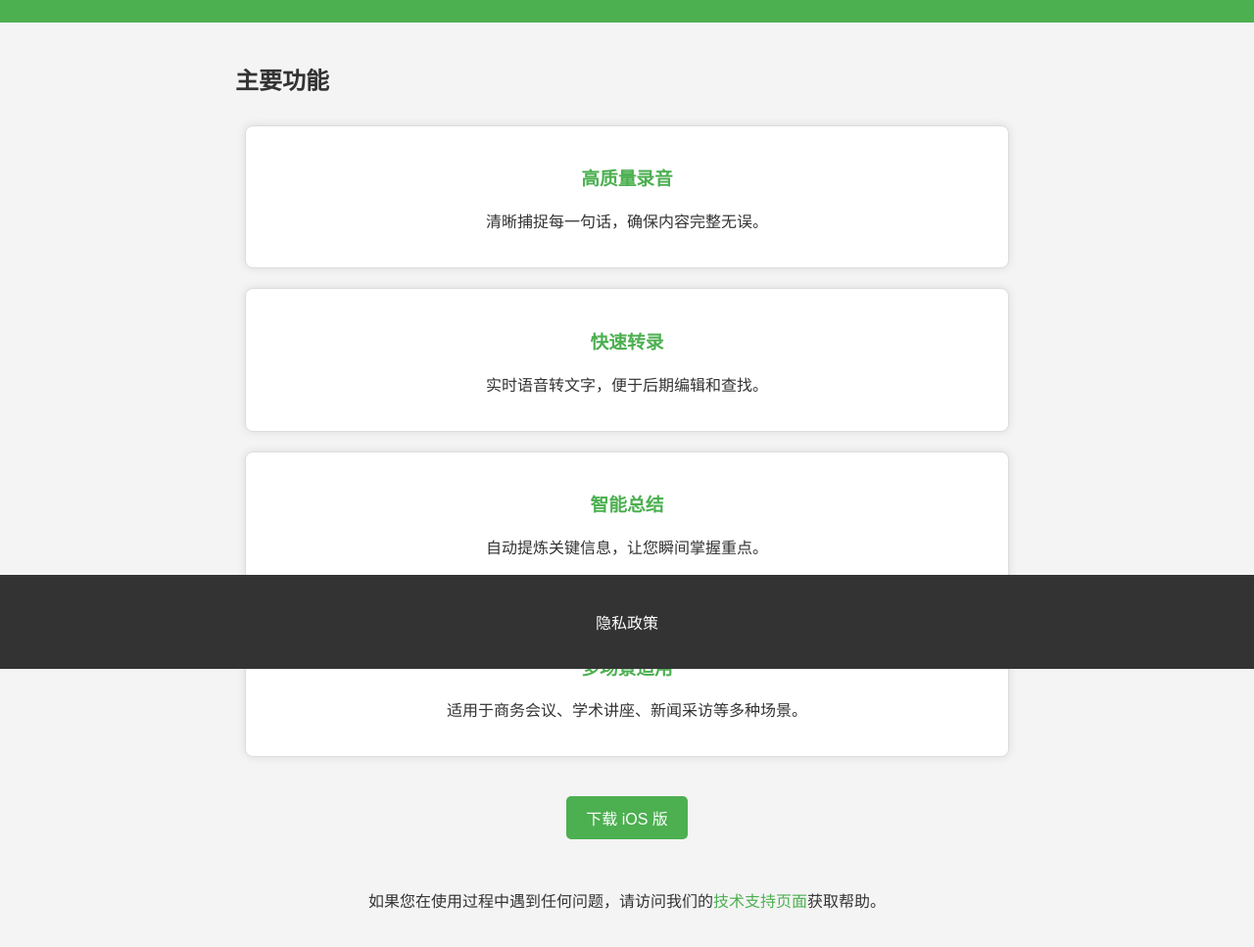
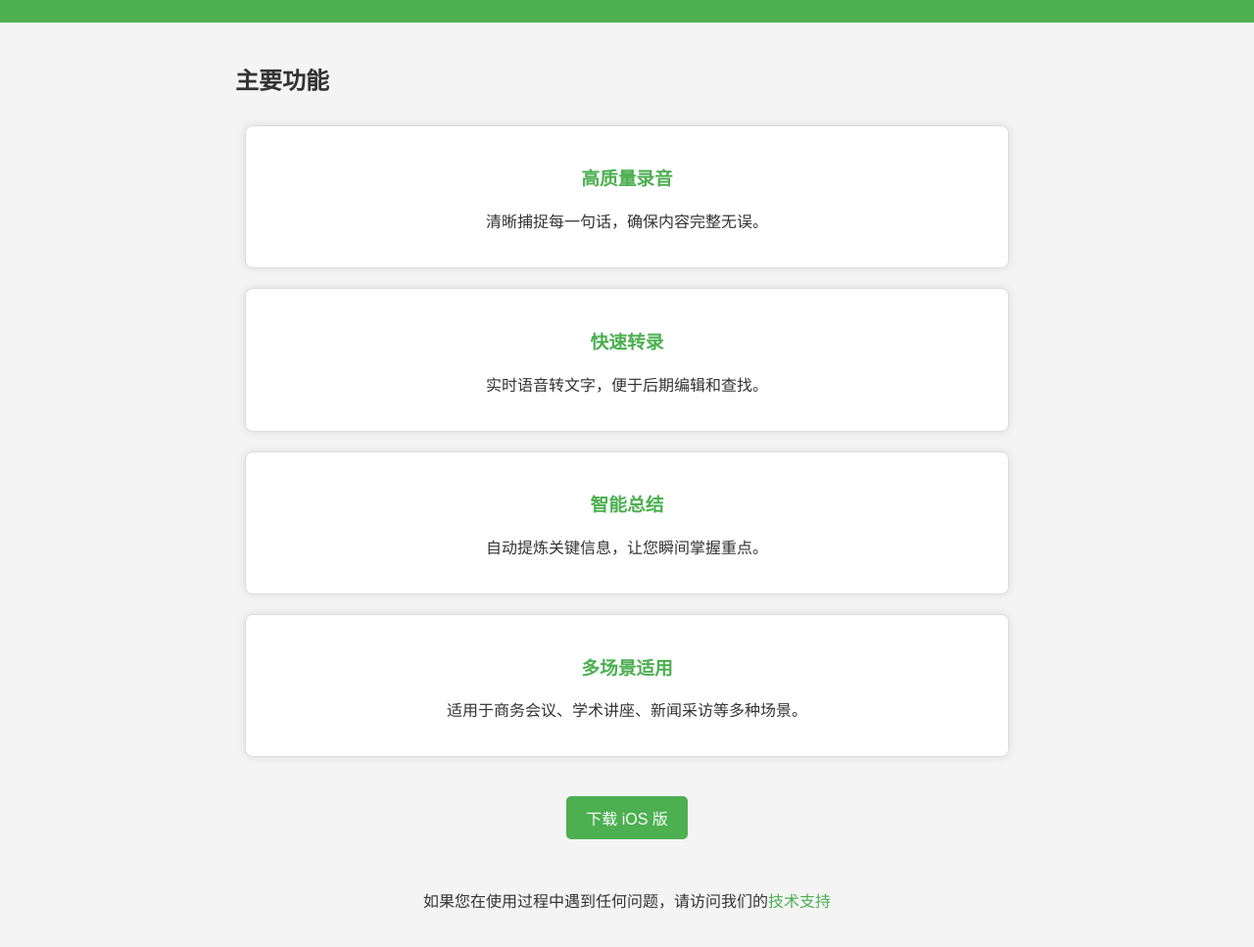
Before and after one commit to TOnychen5632131/Voice-Note-Ai-landing-page, a plain HTML site: page index.html in a window 1280 px wide. Shown: the part 117-1084 px from the top of the page at 98% size. Drawn offline with Linux system fonts and the light colour scheme.

Commit message:
Update index.html

```diff
--- a/index.html
+++ b/index.html
@@ -71,9 +71,6 @@
             padding: 20px 0;
             background-color: #333;
             color: white;
-            position: absolute;
-            width: 100%;
-            bottom: 0;
         }
     </style>
 </head>
@@ -106,17 +103,8 @@
         </div>
 
         <div class="download-buttons">
-            <a href="#download-ios">下载 iOS 版</a>
+            <a href="https://apps.apple.com/app/idXXXXXXXXX" target="_blank">下载 iOS 版</a>
         </div>
 
         <div class="support">
-            <p>如果您在使用过程中遇到任何问题，请访问我们的<a href="https://www.voicenoteai.com/support" target="_blank">技术支持页面</a>获取帮助。</p>
-        </div>
-    </div>
-
-    <div class="footer">
-        <p><a href="privacy.html" target="_blank" style="color: white; text-decoration: none;">隐私政策</a></p>
-    </div>
-
-</body>
-</html>
+            <p>如果您在使用过程中遇到任何问题，请访问我们的<a href="https://tonychen5632131.github.io/Voice-Note-Ai-landing-page/support.html" target="_blank">技术支持
```
